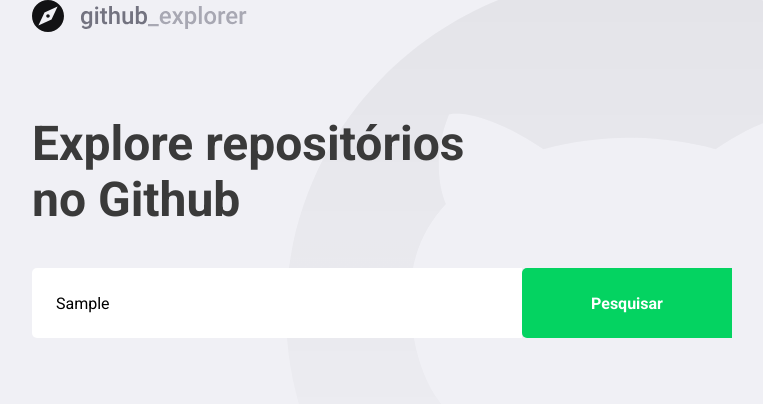
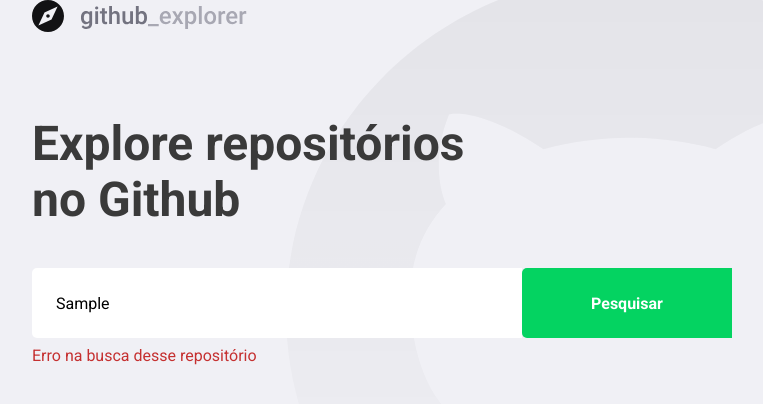
Before and after one commit to picinatto/primeiro-projeto-react, a React (Create React App) app: page / in a window 1280 px wide. Both pictures are taken after typing "Sample" into the empty fields and a click on the button "Pesquisar". Shown: the top 404 px of the page, without its empty margins (128-891 px from the left). Built offline with nearby package versions, Linux system fonts and the light colour scheme; no server answers.

Commit message:
add error handling

```diff
--- a/src/pages/Dashboard/index.tsx
+++ b/src/pages/Dashboard/index.tsx
@@ -4,7 +4,7 @@
 
 import logoImg from '../../assets/logo.svg';
 
-import { Title, Form, Repositories } from './styles';
+import { Title, Form, Repositories, Error } from './styles';
 
 interface Repository {
   full_name: string;
@@ -17,6 +17,7 @@
 
 const Dashboard: React.FC = () => {
   const [newRepo, setNewRepo] = useState('');
+  const [inputError, setInputError] = useState('');
   const [repositories, setRepositories] = useState<Repository[]>([]);
 
   async function handleAddRepository(
@@ -24,12 +25,22 @@
   ): Promise<void> {
     event.preventDefault();
 
-    const response = await api.get<Repository>(`repos/${newRepo}`);
+    if (!newRepo) {
+      setInputError('Digite o autor/nome do repositório');
+      return;
+    }
 
-    const repository = response.data;
+    try {
+      const response = await api.get<Repository>(`repos/${newRepo}`);
 
-    setRepositories([...repositories, repository]);
-    setNewRepo('');
+      const repository = response.data;
+
+      setRepositories([...repositories, repository]);
+      setNewRepo('');
+      setInputError('');
+    } catch (error) {
+      setInputError('Erro na busca desse repositório');
+    }
   }
 
   return (
@@ -45,6 +56,8 @@
         />
         <button type="submit">Pesquisar</button>
       </Form>
+
+      {inputError && <Error>{inputError}</Error>}
 
       <Repositories>
         {repositories.map((repository) => (
--- a/src/pages/Dashboard/styles.ts
+++ b/src/pages/Dashboard/styles.ts
@@ -95,3 +95,9 @@
     }
   }
 `;
+
+export const Error = styled.span`
+  display: block;
+  color: #c53030;
+  margin-top: 8px;
+`;
```
